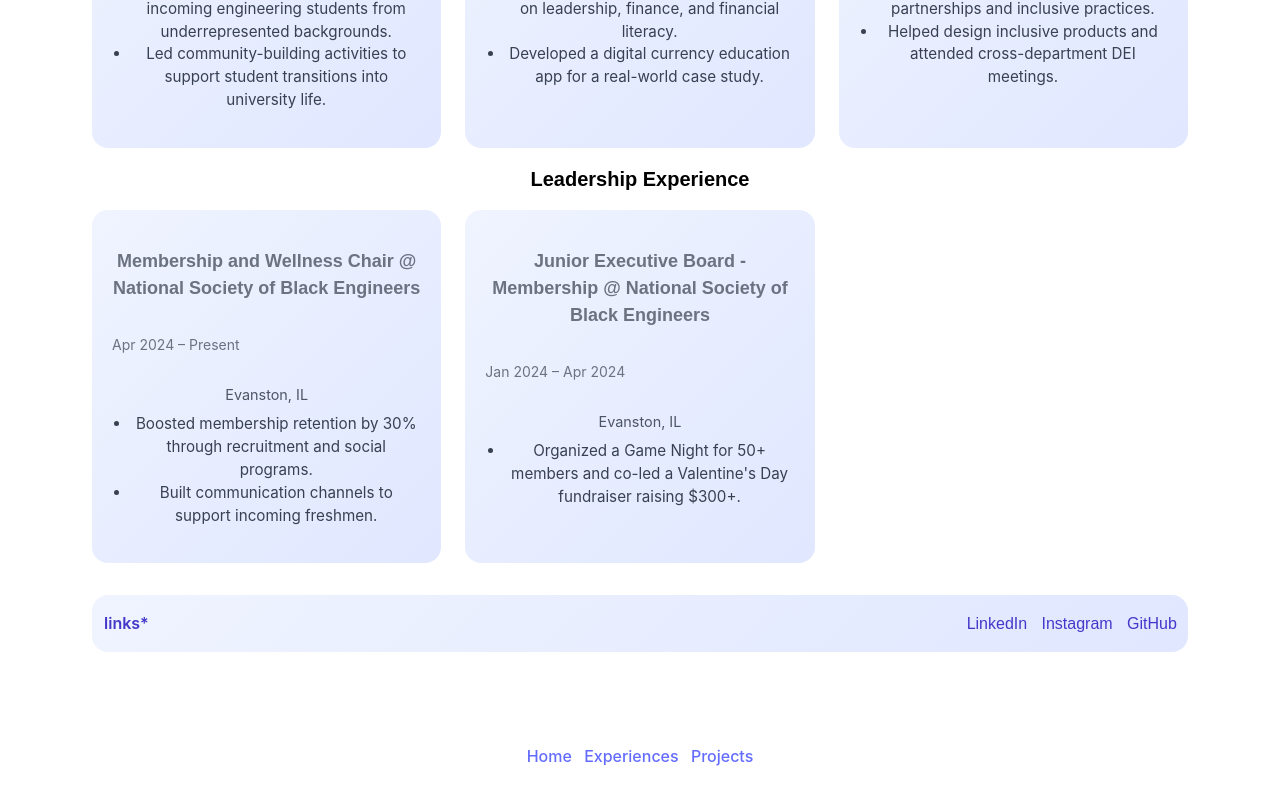
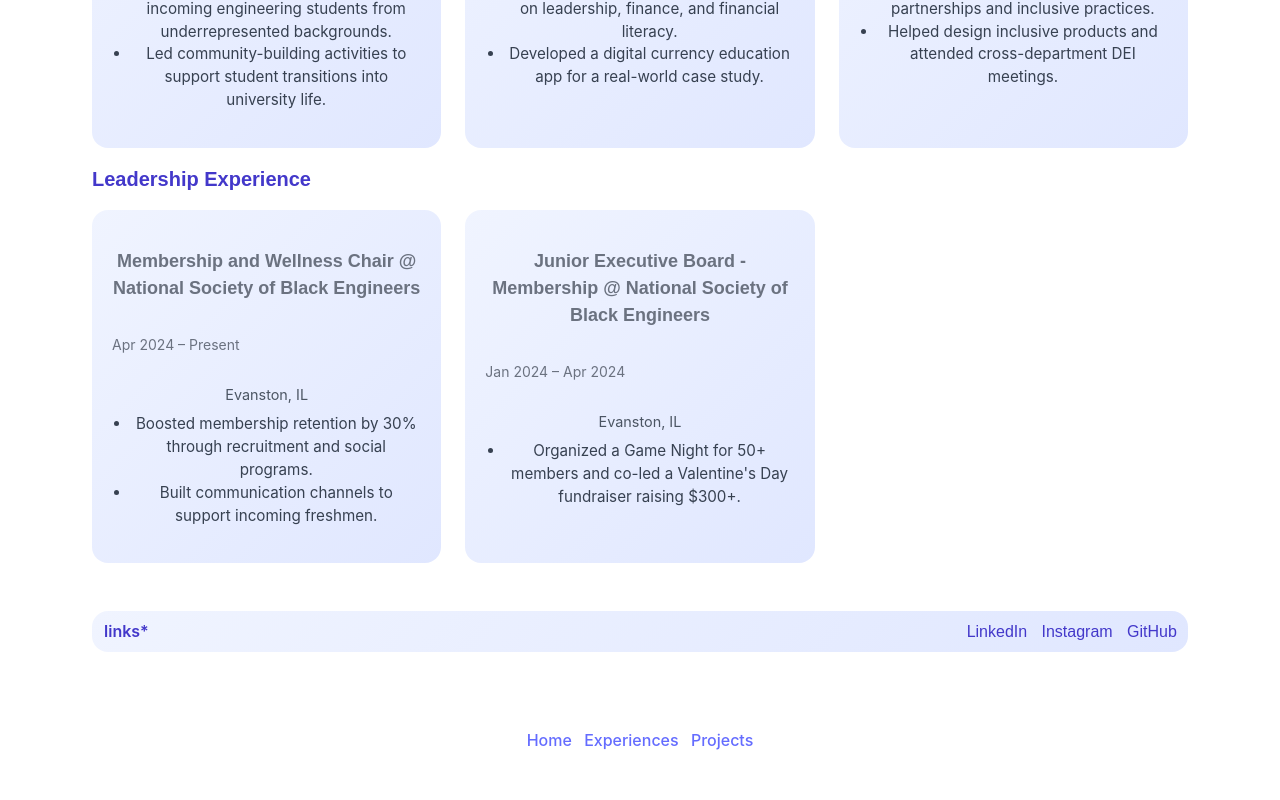
Before and after one commit to jalejandro23/Personal-Website, a React (Vite) app: page /experiences in a window 1280 px wide. Shown: the part 443-1243 px from the top of the page. Built offline with nearby package versions, Linux system fonts and the light colour scheme.

Commit message:
Changing the asthetics of the headers

```diff
--- a/src/App.jsx
+++ b/src/App.jsx
@@ -47,7 +47,7 @@
         } />
         <Route path='/experiences' element={
           <>
-          <Experiences title="Experiences" />
+          <Experiences title="*experiences" />
           <nav>
             <NavLink className="width" to='/'>Home </NavLink>
             <NavLink className="width" to='/experiences'>Experiences </NavLink>
@@ -57,7 +57,7 @@
           } />
         <Route path='/projects' element={
           <>
-          <Projects title="Projects" />
+          <Projects title="*projects" />
           <nav>
             <NavLink to='/'>Home </NavLink>
             <NavLink to='/experiences'>Experiences </NavLink>
--- a/src/HomePage.css
+++ b/src/HomePage.css
@@ -24,10 +24,12 @@
     font-size: 1.25rem; /* text-xl */
     font-weight: 600;   /* font-semibold */
     margin-bottom: 8px;
+    text-align: left;
 }
 
 .homepage-card p {
     color: #4b5563; /* text-gray-600 */
+    text-align: left;
 }
 
 .about-header {
--- a/src/experiences.css
+++ b/src/experiences.css
@@ -8,14 +8,16 @@
     font-size: 1.875rem; /* 3xl */
     font-weight: 700;
     margin-bottom: 24px;
+    text-align: left;
 }
 
 /* Experience section title animation */
 .experience-section h2 {
+    text-align: left;
     font-size: 1.25rem; /* text-xl */
     font-weight: 600;
     margin-bottom: 16px;
-    color: #000; /* match the project card title */
+    color: #4338ca; /* match the project card title */
     opacity: 0;
     animation: fadeInUp 1s ease-out forwards; /* Fade and slide-up animation for section titles */
 }
--- a/src/footer.css
+++ b/src/footer.css
@@ -1,7 +1,7 @@
 .site-footer {
   background: linear-gradient(135deg, #f0f4ff, #e0e7ff);
-  margin-top: 2rem;
-  margin-bottom: 2rem;
+  margin-top: 3rem;
+  margin-bottom: 1rem;
   border-radius: 16px;
   justify-content: space-between;
 }
@@ -11,7 +11,7 @@
     margin: 0 auto;
     display: flex;
     justify-content: space-between;
-    padding: 1rem 0;
+    padding: 0.5rem 0;
   }
 
   .footer-left {
@@ -23,7 +23,6 @@
     color: #4338ca;
   }
   .footer-right a {
-    max-width: 10px;
     justify-content: flex-end;
     margin: 0.2rem;
     padding-right: 0.5rem;
--- a/src/projects.css
+++ b/src/projects.css
@@ -8,6 +8,7 @@
     font-size: 1.875rem; /* 3xl */
     font-weight: 700;    /* bold */
     margin-bottom: 24px;
+    text-align: left;
 }
 
 .project-grid {
```
